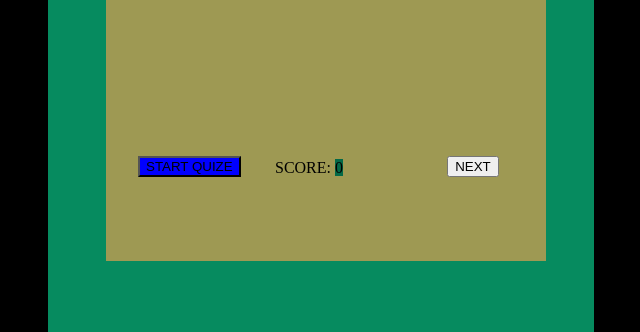
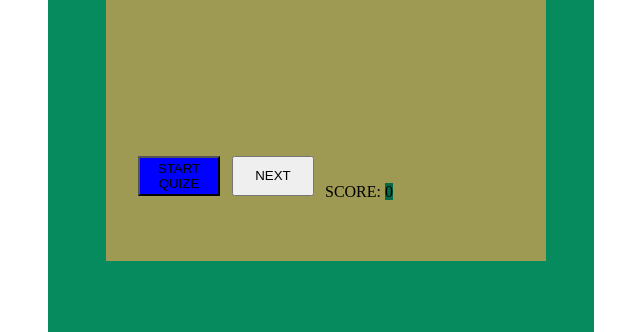
Before and after one commit to guuree19/A-BROWSER-GAME, a plain HTML site: page index.html in a window 1280 px wide. Shown: the part 514-846 px from the top of the page, without its empty margins (282-922 px from the left). Drawn offline with nearby package versions, Linux system fonts and the light colour scheme.

Commit message:
resized two start and next buttons,and repositioned score card ,next button, and start button

```diff
--- a/sass.css
+++ b/sass.css
@@ -39,20 +39,26 @@ body{
 #score-card{
 
     position: relative;
-    top: 30px;
-    left: 44px;
+    top: 16px;
+    left: 94px;
     bottom: 50px;
     text-transform: uppercase;
 }
 #btn_next{
+    width: 82px;
+    height: 40px;
+    text-shadow: 1em;
     position: relative;
-    left: 210px;
-    top: 66px;
+    left: 10px;
+    top: 47px;
     text-transform: uppercase;
     cursor: pointer;
 }
 
 #btn_Start{
+    width: 82px;
+    height: 40px;
+    text-shadow: 1em;
     position: relative;
     top: 123px;
     right: 0px;
--- a/script.js
+++ b/script.js
@@ -1,9 +1,3 @@
-
-
-
-
-
-
 
 let quizwraper = document.getElementById("quiz-wraper")
 let question = document.getElementById("question")
@@ -37,8 +31,6 @@ buttonnext.addEventListener('click', ()=> {
 
     })
 
-
-
 }
 
 
@@ -46,18 +38,16 @@ function nextquestion(){
 
     askquestion()
 }
+
+
 function time_table_practice_or_quize(){
     buttonnext.addEventListener('click', nextquestion)
-
-
-
 
     time_table_practice_checking();
 
 }
 
 time_table_practice_or_quize();
-
 
 
 // checking function
@@ -69,20 +59,9 @@ function time_table_practice_or_quize(){
 
             buttonnext.addEventListener('click', () =>{
             questiontwo.style.display = "block"
-
-
-
+            })
 
         })
-
-
-
-
-
-
-
-        })
-
     }
 
-    $('body').css("background-color", "black");
+    $('body').css("background-color", "white");
```
Lines whose indentation alone changed are shown as unchanged.
